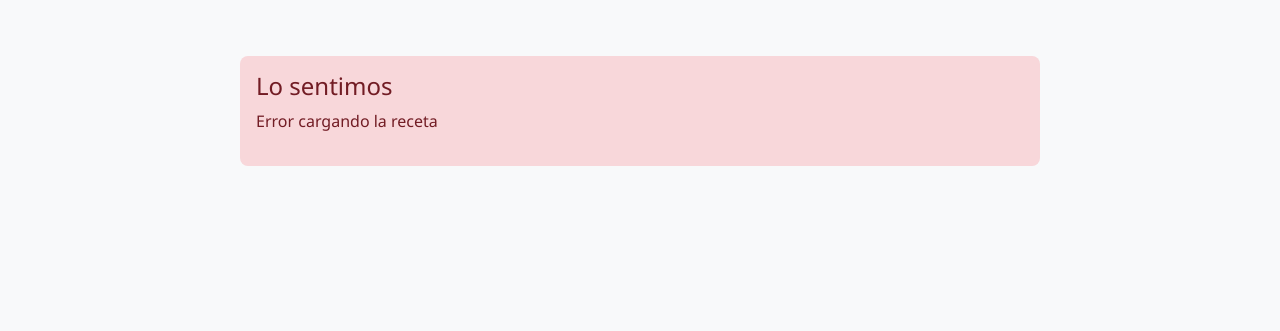
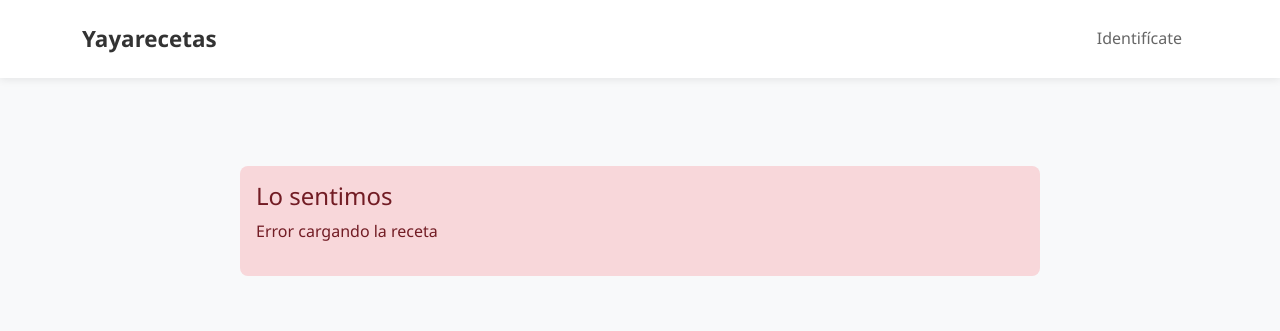
Before and after one commit to leoruffini/yayarecetas, a FastAPI app: a page that uses templates/transcript.html in a window 1280 px wide. Shown: the top 331 px of the page. Run offline with FastAPI, Linux system fonts and the light colour scheme; parts of the project's set-up code (start-up, migrations or seed data) failed here and were passed over.

Commit message:
feat(auth): Implement user authentication system
- Add login/logout functionality via WhatsApp verification
- Add navigation bar across all pages
- Implement session-based authentication
- Add rate limiting for verification attempts
- Update edit button to show different states for auth/non-auth users
- Fix verification redirect issues
- Keep home page independent from base template
- Maintain consistent navbar styling across site

```diff
--- a/main.py
+++ b/main.py
@@ -79,6 +79,9 @@ RATE_LIMIT_WINDOW = timedelta(minutes=5)
 
 # Create a cache that expires entries after 5 minutes
 verification_cache = TTLCache(maxsize=100, ttl=300)  # 300 seconds = 5 minutes
+
+# Add near the top with other caches
+verification_attempts = TTLCache(maxsize=100, ttl=300)  # 5 minutes timeout
 
 @app.post("/create-checkout-session")
 async def create_checkout_session():
@@ -256,15 +259,13 @@ async def edit_recipe_page(
         if not message:
             raise HTTPException(status_code=404, detail="Recipe not found")
 
-        # Check if user is verified
-        is_verified = request.session.get(f"verified_{user_id}", False)
+        # Check if user is logged in and matches the requested user_id
+        logged_in_user_id = request.session.get("user_id")
+        if not logged_in_user_id or logged_in_user_id != user_id:
+            return RedirectResponse("/login", status_code=302)
 
-        if not is_verified:
-            # Redirect to verification page
-            return RedirectResponse(
-                f"/verify/{user_id}/{recipe_slug}",
-                status_code=302
-            )
+        # If user is logged in and matches, they're automatically verified
+        request.session[f"verified_{user_id}"] = True
 
         return templates.TemplateResponse("edit_recipe.html", {
             "request": request,
@@ -335,56 +336,17 @@ async def update_recipe(
         })
 
 @app.get("/verify/{user_id}/{recipe_slug}")
-async def verify_page(
+async def verify_recipe_page(
     user_id: int,
     recipe_slug: str,
     request: Request,
     db: Session = Depends(get_db)
 ):
-    try:
-        # Get user's phone number
-        user = db.query(User).filter(User.id == user_id).first()
-        if not user:
-            raise HTTPException(status_code=404, detail="User not found")
-
-        # Use phone number as cache key
-        cache_key = user.phone_number
-
-        if cache_key in verification_cache:
-            logger.info(f"Rate limit active for user {user_id}. Skipping code send.")
-            return templates.TemplateResponse("verify.html", {
-                "request": request,
-                "error": None,
-                "user_id": user_id,
-                "recipe_slug": recipe_slug
-            })
-
-        logger.info(f"Sending verification code to user {user_id}")
-
-        # Generate and send code
-        code = auth_handler.generate_verification_code()
-        request.session[f"pending_code_{user_id}"] = code
-
-        # Add to rate limit cache
-        verification_cache[cache_key] = datetime.now()
-
-        await auth_handler.send_verification_code(user_id, code, db)
-
-        return templates.TemplateResponse("verify.html", {
-            "request": request,
-            "error": None,
-            "user_id": user_id,
-            "recipe_slug": recipe_slug
-        })
-
-    except Exception as e:
-        logger.error(f"Error in verification page: {str(e)}")
-        return templates.TemplateResponse("verify.html", {
-            "request": request,
-            "error": "Error al enviar el código de verificación",
-            "user_id": user_id,
-            "recipe_slug": recipe_slug
-        })
+    return templates.TemplateResponse("verify.html", {
+        "request": request,
+        "verification_url": f"/verify/{user_id}/{recipe_slug}",
+        "error": None
+    })
 
 @app.post("/verify/{user_id}/{recipe_slug}")
 async def verify_code(
@@ -424,6 +386,102 @@ async def view_shared_recipe(
         "error_message": None
     })
 
+@app.get("/login")
+async def login_page(request: Request):
+    if request.session.get("user_id"):
+        return RedirectResponse("/recipes", status_code=302)
+
+    return templates.TemplateResponse("login.html", {
+        "request": request,
+        "error": None
+    })
+
+@app.post("/login")
+async def login(request: Request, db: Session = Depends(get_db)):
+    form = await request.form()
+    phone_number = form.get("phone_number")
+
+    # Check rate limiting
+    if verification_attempts.get(phone_number, 0) >= 3:
+        return templates.TemplateResponse("login.html", {
+            "request": request,
+            "error": "Demasiados intentos. Por favor, espera 5 minutos."
+        })
+
+    # Get or create user
+    user = db.query(User).filter(User.phone_number == phone_number).first()
+    if not user:
+        user = User(phone_number=phone_number)
+        db.add(user)
+        db.commit()
+
+    # Generate and store verification code
+    auth_handler = AuthHandler()
+    code = auth_handler.generate_verification_code()
+    request.session[f"pending_login_{phone_number}"] = code
+
+    # Track verification attempts
+    verification_attempts[phone_number] = verification_attempts.get(phone_number, 0) + 1
+
+    # Send verification code
+    await auth_handler.send_verification_code(user.id, code, db)
+
+    return RedirectResponse(f"/verify_login/{phone_number}", status_code=302)
+
+@app.get("/verify_login/{phone_number}")
+async def verify_login_page(phone_number: str, request: Request):
+    return templates.TemplateResponse("verify.html", {
+        "request": request,
+        "verification_url": f"/verify_login/{phone_number}",
+        "error": None
+    })
+
+@app.post("/verify_login/{phone_number}")
+async def verify_login(
+    phone_number: str,
+    request: Request,
+    db: Session = Depends(get_db)
+):
+    form = await request.form()
+    submitted_code = form.get("code")
+    stored_code = request.session.get(f"pending_login_{phone_number}")
+
+    if not stored_code:
+        return templates.TemplateResponse("verify.html", {
+            "request": request,
+            "verification_url": f"/verify_login/{phone_number}",
+            "error": "Sesión expirada. Por favor, intenta de nuevo."
+        })
+
+    if submitted_code != stored_code:
+        return templates.TemplateResponse("verify.html", {
+            "request": request,
+            "verification_url": f"/verify_login/{phone_number}",
+            "error": "Código incorrecto"
+        })
+
+    # Clear verification data
+    request.session.pop(f"pending_login_{phone_number}", None)
+    verification_attempts.pop(phone_number, None)
+
+    # Set user session and verification status
+    user = db.query(User).filter(User.phone_number == phone_number).first()
+    if user:
+        request.session["user_id"] = user.id
+        request.session[f"verified_{user.id}"] = True  # Add this line
+        return RedirectResponse(f"/yaya{user.id}", status_code=302)
+
+    return templates.TemplateResponse("verify.html", {
+        "request": request,
+        "verification_url": f"/verify_login/{phone_number}",
+        "error": "Usuario no encontrado"
+    })
+
+@app.get("/logout")
+async def logout(request: Request):
+    request.session.clear()
+    return RedirectResponse("/", status_code=302)
+
 # Retrieve database info
 print(f"CONNECTED TO DATABASE: {DATABASE_URL}")
 
--- a/templates/home.html
+++ b/templates/home.html
@@ -252,13 +252,13 @@
 <body>
     <nav class="navbar navbar-expand-lg">
         <div class="container">
-            <a class="navbar-brand" href="/">Yayarecetas.com</a>
+            <a class="navbar-brand" href="/">Yayarecetas</a>
             <div class="ms-auto">
                 {% if request.session.get('user_id') %}
-                    <a href="/recipes" class="nav-link d-inline-block me-3">Mis Recetas</a>
+                    <a href="/yaya{{ request.session.get('user_id') }}" class="nav-link d-inline-block me-3">Mis Recetas</a>
                     <a href="/logout" class="nav-link d-inline-block">Cerrar Sesión</a>
                 {% else %}
-                    <a href="/login" class="nav-link">Identificarse</a>
+                    <a href="/login" class="nav-link">Identifícate</a>
                 {% endif %}
             </div>
         </div>
--- a/templates/login.html
+++ b/templates/login.html
@@ -5,7 +5,7 @@
     <div class="verification-container">
         <h2 class="text-center mb-4">Iniciar Sesión</h2>
         <p class="text-center mb-4">
-            Ingresa tu número de teléfono para recibir un código por WhatsApp
+            Introduce tu número de teléfono para recibir un código de verificación. Usa el mismo con el que hablas con Yayarecetas por WhatsApp.
         </p>
 
         {% if error %}
--- a/templates/transcript.html
+++ b/templates/transcript.html
@@ -24,6 +24,46 @@
     <meta name="theme-color" content="#ffffff">
     <link href="https://cdn.jsdelivr.net/npm/bootstrap@5.3.2/dist/css/bootstrap.min.css" rel="stylesheet">
     <style>
+        :root {
+            --brand-pink: #F8D7D0;
+            --brand-pink-dark: #E5B3AA;
+            --brand-teal: #4A9B8F;
+            --brand-teal-dark: #3D7D73;
+            --brand-cream: #FFF5E9;
+            --brand-brown: #5C4B45;
+        }
+
+        /* Navbar styles */
+        .navbar {
+            background-color: white;
+            box-shadow: 0 2px 8px rgba(0,0,0,0.08);
+            padding: 1rem;
+            width: 100%;
+            z-index: 1030;
+            margin-bottom: 2rem;
+        }
+
+        .navbar-brand {
+            color: var(--brand-green);
+            font-weight: 600;
+            font-size: 1.4rem;
+            text-decoration: none;
+        }
+
+        .nav-link {
+            color: #666;
+            text-decoration: none;
+            font-weight: 500;
+            padding: 0.5rem 1rem;
+            border-radius: 8px;
+            transition: all 0.2s ease;
+        }
+
+        .nav-link:hover {
+            color: var(--brand-green);
+            background-color: rgba(74, 159, 130, 0.1);
+        }
+
         body {
             background-color: #f8f9fa;
             font-family: 'Segoe UI', system-ui, -apple-system, sans-serif;
@@ -225,6 +265,21 @@
     </style>
 </head>
 <body>
+    <!-- Add navbar -->
+    <nav class="navbar navbar-expand-lg">
+        <div class="container">
+            <a class="navbar-brand" href="/">Yayarecetas</a>
+            <div class="ms-auto">
+                {% if request.session.get('user_id') %}
+                    <a href="/yaya{{ request.session.get('user_id') }}" class="nav-link d-inline-block me-3">Mis Recetas</a>
+                    <a href="/logout" class="nav-link d-inline-block">Cerrar Sesión</a>
+                {% else %}
+                    <a href="/login" class="nav-link">Identifícate</a>
+                {% endif %}
+            </div>
+        </div>
+    </nav>
+
     <div class="container py-4">
         {% if error_message %}
             <div class="error-message">
@@ -295,12 +350,21 @@
 
                 <!-- Add this before the subscription message -->
                 <div class="admin-actions">
+                    {% if request.session.get('user_id') == user_id %}
                         <a href="/edit/{{ user_id }}/{{ recipe_slug }}" class="admin-link">
                             <svg xmlns="http://www.w3.org/2000/svg" width="16" height="16" fill="currentColor" viewBox="0 0 16 16">
                                 <path d="M15.502 1.94a.5.5 0 0 1 0 .706L14.459 3.69l-2-2L13.502.646a.5.5 0 0 1 .707 0l1.293 1.293zm-1.75 2.456-2-2L4.939 9.21a.5.5 0 0 0-.121.196l-.805 2.414a.25.25 0 0 0 .316.316l2.414-.805a.5.5 0 0 0 .196-.12l6.813-6.814z"/>
                             </svg>
                             Editar receta
                         </a>
+                    {% else %}
+                        <a href="/login" class="admin-link">
+                            <svg xmlns="http://www.w3.org/2000/svg" width="16" height="16" fill="currentColor" viewBox="0 0 16 16">
+                                <path d="M8 1a2 2 0 0 1 2 2v4H6V3a2 2 0 0 1 2-2zm3 6V3a3 3 0 0 0-6 0v4a2 2 0 0 0-2 2v5a2 2 0 0 0 2 2h6a2 2 0 0 0 2-2V9a2 2 0 0 0-2-2z"/>
+                            </svg>
+                            Identifícate para editar
+                        </a>
+                    {% endif %}
                     <button onclick="copyShareLink()"
                             class="admin-link"
                             id="shareButton"
@@ -312,7 +376,7 @@
                         <svg xmlns="http://www.w3.org/2000/svg" width="16" height="16" fill="currentColor" viewBox="0 0 16 16">
                             <path d="M13.5 1a1.5 1.5 0 1 0 0 3 1.5 1.5 0 0 0 0-3zM11 2.5a2.5 2.5 0 1 1 .603 1.628l-6.718 3.12a2.499 2.499 0 0 1 0 1.504l6.718 3.12a2.5 2.5 0 1 1-.488.876l-6.718-3.12a2.5 2.5 0 1 1 0-3.256l6.718-3.12A2.5 2.5 0 0 1 11 2.5z"/>
                         </svg>
-                        {% if is_private %}Compartir enlace privado{% else %}Compartir{% endif %}
+                        {% if is_private %}Compartir enlace privado{% else %}Compartir enlace{% endif %}
                     </button>
                     <input type="hidden" id="shareUrl" value="{{ request.base_url }}{% if is_private %}shared/{{ hash }}{% else %}yaya{{ user_id }}/{{ recipe_slug }}{% endif %}">
                 </div>
--- a/templates/verify.html
+++ b/templates/verify.html
@@ -14,7 +14,7 @@
         </div>
         {% endif %}
 
-        <form method="POST" action="/verify/{{ user_id }}/{{ recipe_slug }}" class="verification-form">
+        <form method="POST" action="{{ verification_url }}" class="verification-form">
             <div class="mb-3">
                 <input type="text"
                        name="code"
```
Also changed, not shown: templates/base.html (+2 -17 lines), templates/recipe_index.html (+48 -0 lines). Lines whose indentation alone changed are shown as unchanged.
